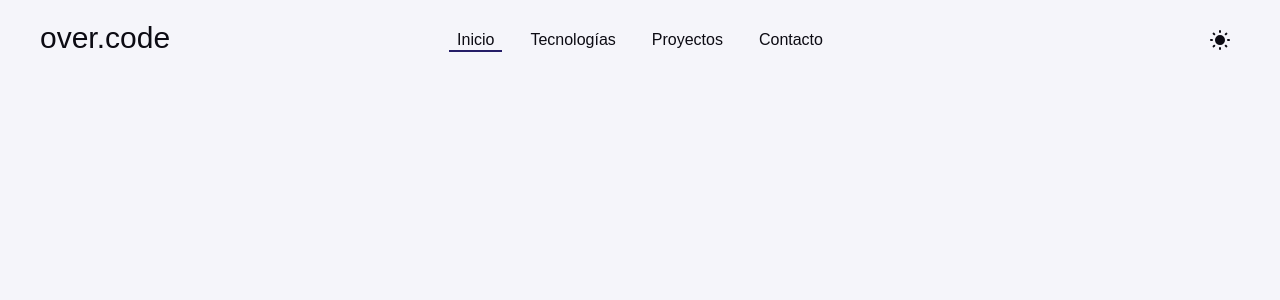
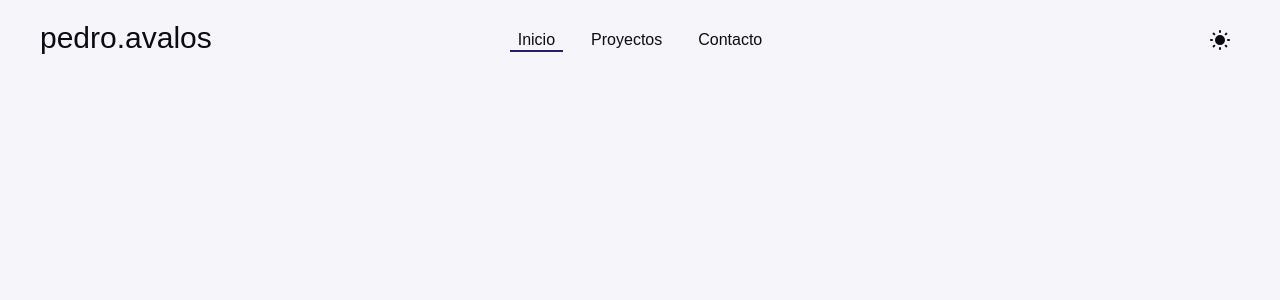
Before and after one commit to Over12/portfolio, a React (Vite) app: page / in a window 1280 px wide. Shown: the top 300 px of the page. Built offline with nearby package versions, Linux system fonts and the light colour scheme.

Commit message:
fix: corregir estilos de Navbar y ajustar clases de cursor

```diff
--- a/src/components/ui/Navbar.tsx
+++ b/src/components/ui/Navbar.tsx
@@ -9,18 +9,17 @@ export default function Navbar() {
 
   const links = [
     { to: '/', label: 'Inicio' },
-    { to: '/tecnologias', label: 'Tecnologías' },
     { to: '/proyectos', label: 'Proyectos' },
     { to: '/contacto', label: 'Contacto' },
   ]
 
   return (
-    <nav className='fixed grid grid-cols-3 inset-x-0 px-10 py-5 z-50'>
-      <p className='text-3xl font-medium'>over.code</p>
+    <nav className='fixed grid grid-cols-3 inset-x-0 px-10 py-5 z-50 cursor-none'>
+      <p className='text-3xl font-medium'>pedro.avalos</p>
       <ul className='flex w-fit place-self-center items-center justify-center gap-5'>
         {links.map(({ to, label }) => (
           <li key={to} className='relative'>
-            <Link to={to} className='p-2'>{label}</Link>
+            <Link to={to} className='p-2 cursor-none'>{label}</Link>
 
             {pathname === to && (
               <motion.span layoutId='nav-indicator' transition={{ type: 'spring', stiffness: 700, damping: 30 }} className='absolute inset-x-0 bottom-0 h-0.5 bg-primary'/>
@@ -28,7 +27,7 @@ export default function Navbar() {
           </li>
         ))}
       </ul>
-      <motion.button whileTap={{ rotate: -90 }} onClick={toggleTheme} className='place-self-end p-2 cursor-pointer focus:outline-none'>
+      <motion.button whileTap={{ rotate: -90 }} onClick={toggleTheme} className='place-self-end p-2 cursor-none focus:outline-none'>
         {theme === 'dark' ? <IconMoonFilled /> : <IconSunFilled />}
       </motion.button>
     </nav>
```
